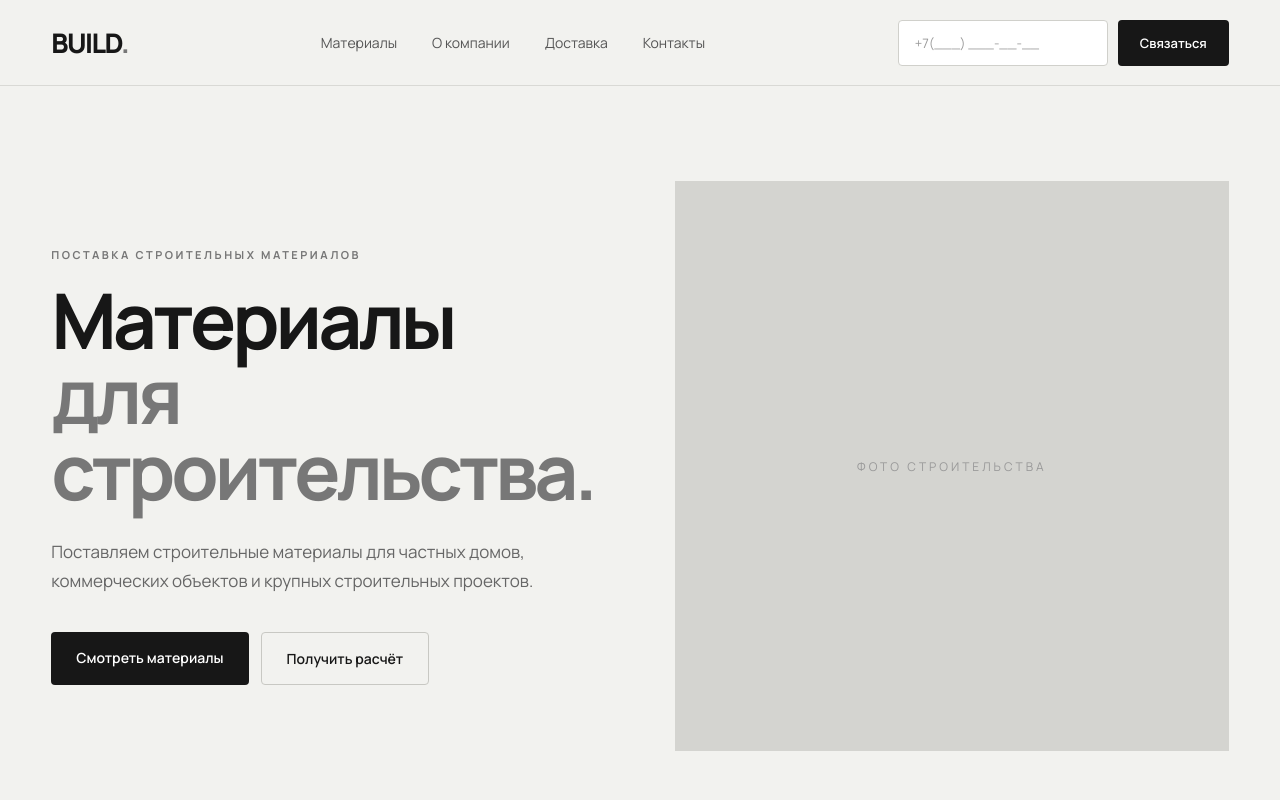
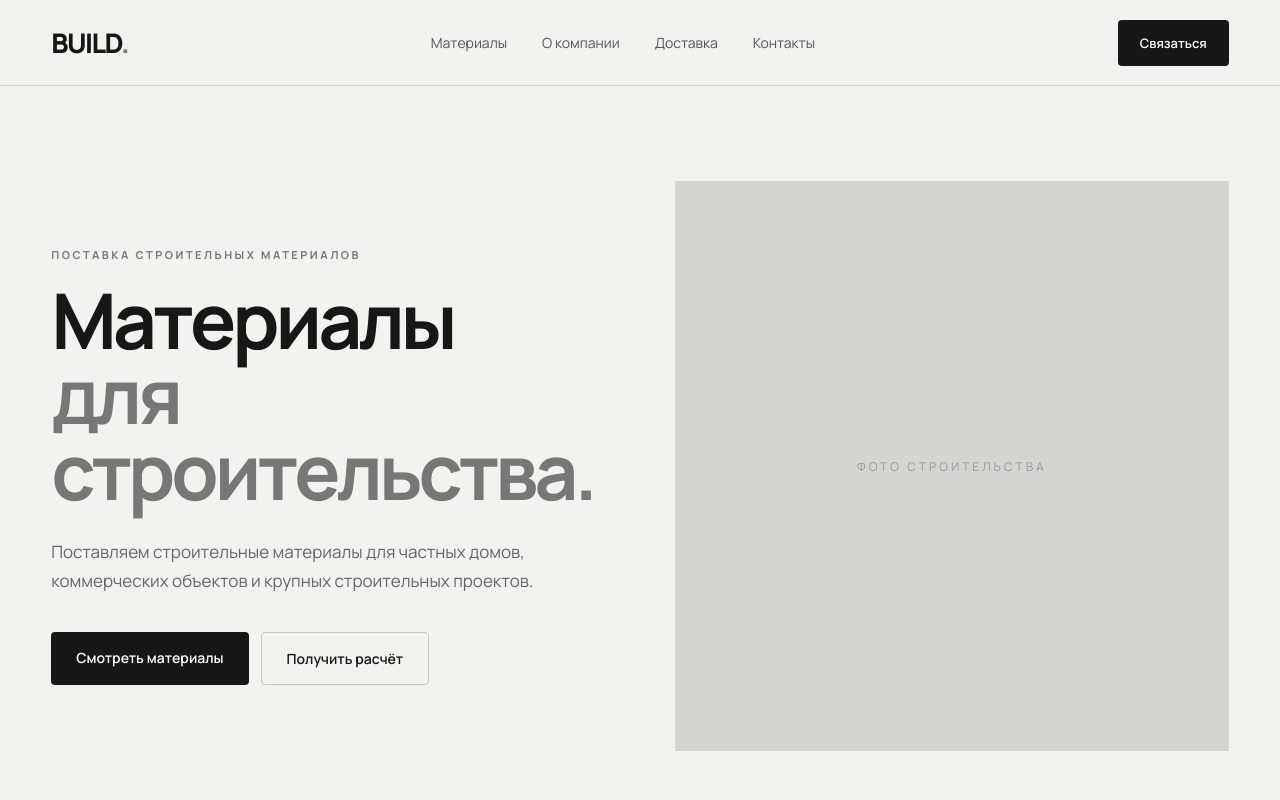
Before and after one commit to taesw1s/F-BUILD, a website: page index.html in a window 1280 px wide. Shown: the top 800 px of the page. Drawn offline with Linux system fonts and the light colour scheme.

Commit message:
Update index.html

```diff
--- a/index.html
+++ b/index.html
@@ -41,8 +41,7 @@
             <a href="#">Контакты</a>
         </nav>
 
-        <div class="phone-form">
-            <input type="tel" class="phone-input" placeholder="+7(___) ___-__-__">
+
 
 
             <button class="header-button" id="openContact">
```
